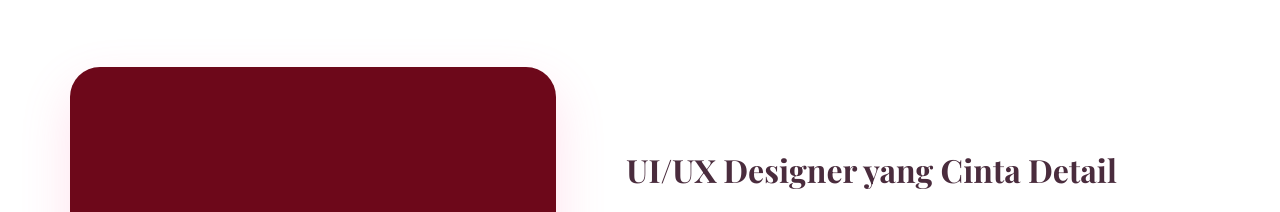
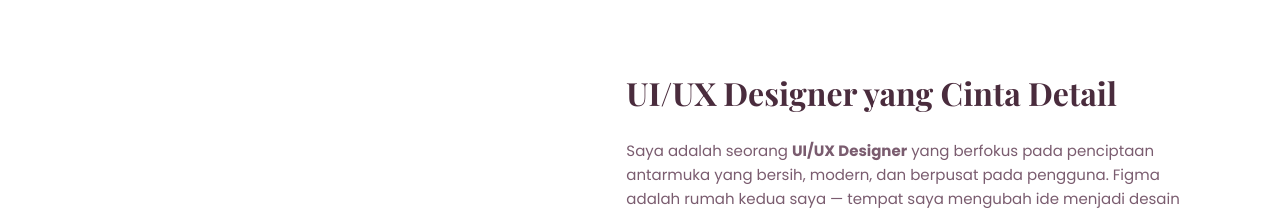
Before and after one commit to Cyber-Ice-Bear/Profile-Dina-Fitri-Fadilah, a plain HTML site: page index.html in a window 1280 px wide. Shown: the part 1012-1224 px from the top of the page. Drawn offline with nearby package versions, Linux system fonts and the light colour scheme.

Commit message:
update foto

```diff
--- a/index.html
+++ b/index.html
@@ -163,7 +163,7 @@
             <div class="about-content">
                 <div class="about-image">
                     <div class="about-img-wrapper">
-                        <img src="dina.jpeg" alt="About">
+                        <img src=".jpeg" alt="About">
                         <div class="img-decoration">
                             <i class="fab fa-figma"></i>
                         </div>
```
